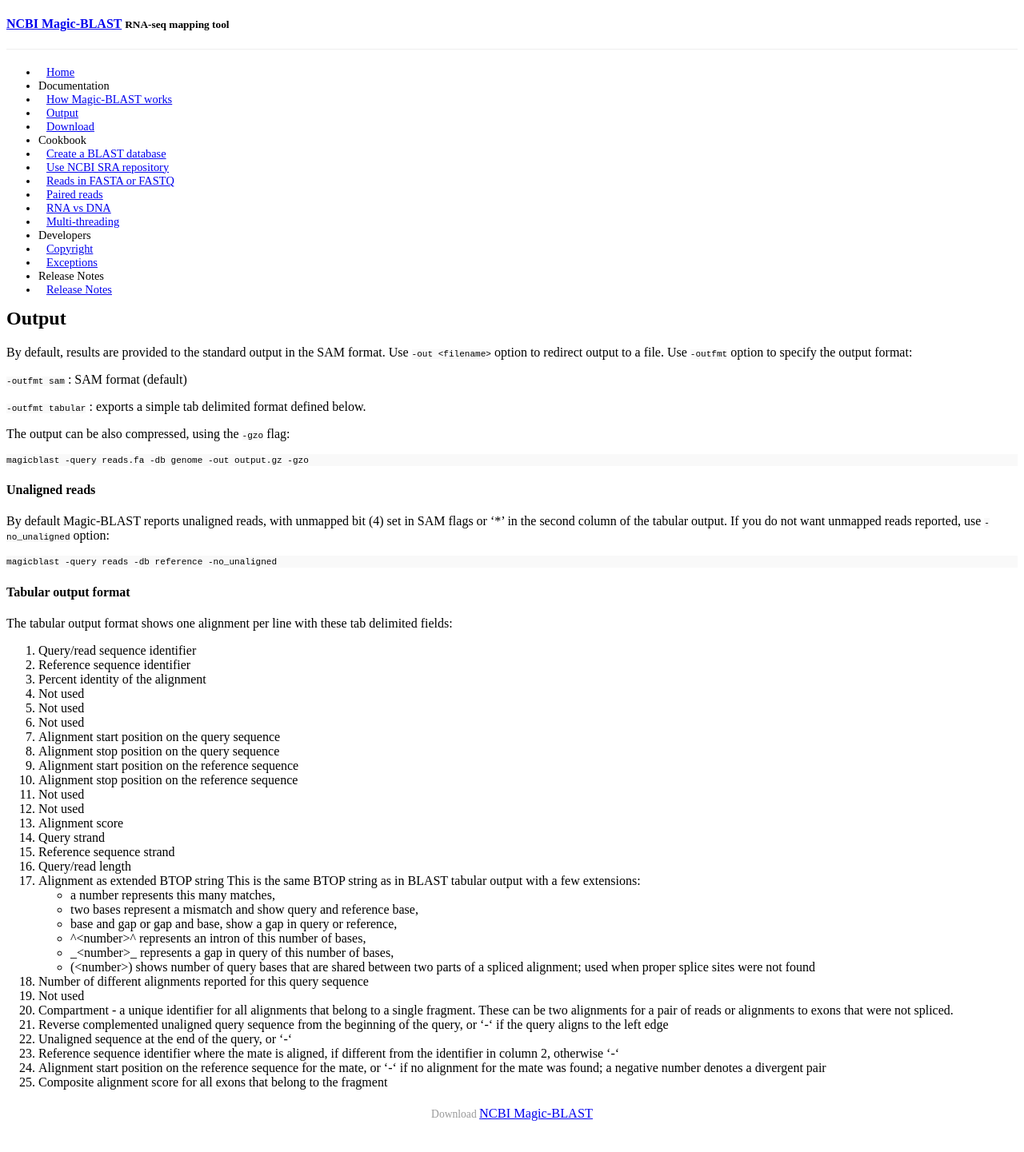
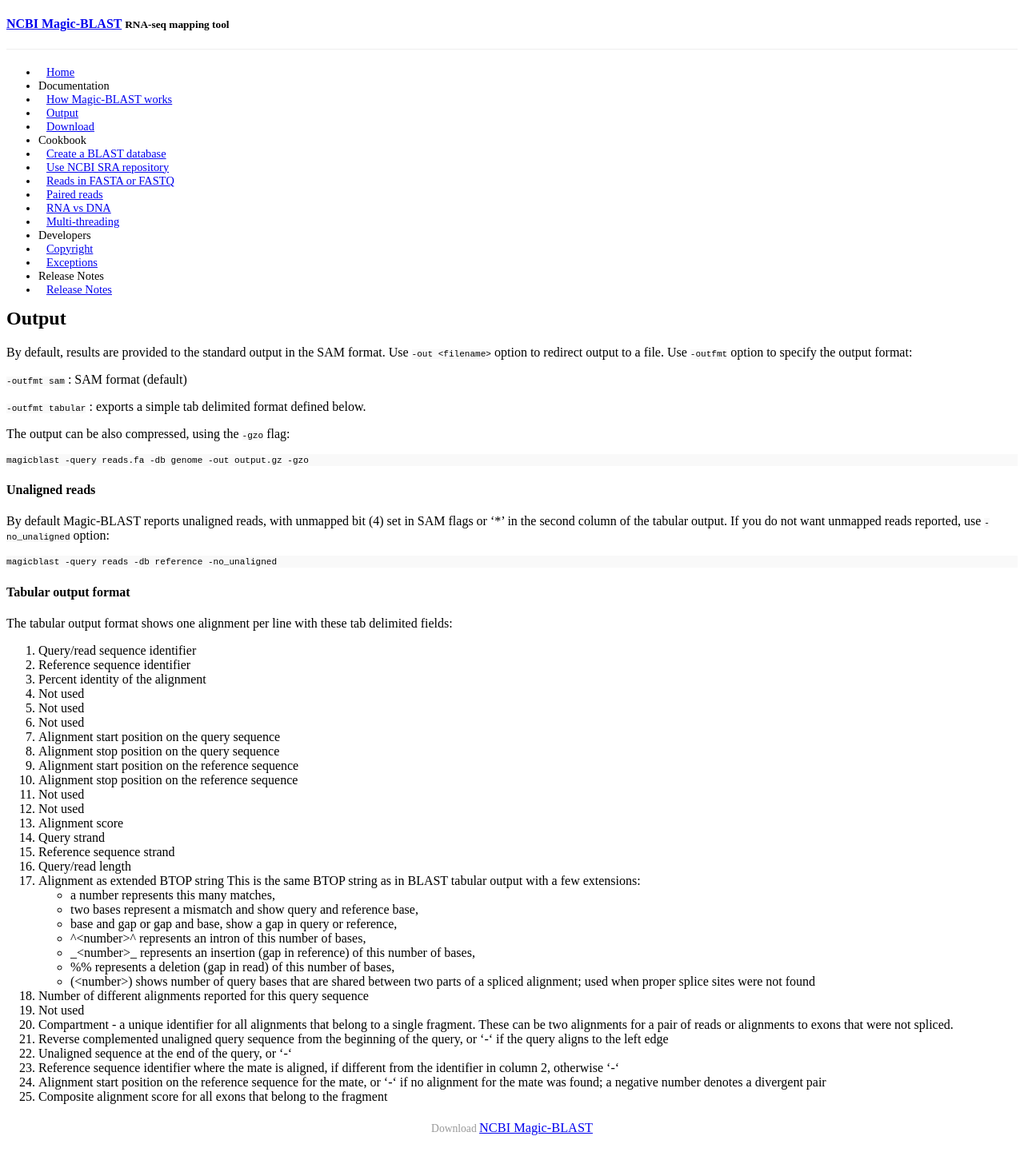
Before and after one commit to ncbi/magicblast, a Jekyll site: the page built from docs/_posts/2016-12-29-output.md, in a window 1280 px wide. Shown: the whole page at 80% size. Built offline with Jekyll 4.4.1, drawn with Linux system fonts in a browser that asks for light colours; a style sheet for code colours, icons or effects is not loaded.

Commit message:
Added new BTOP field

```diff
--- a/docs/_posts/2016-12-29-output.md
+++ b/docs/_posts/2016-12-29-output.md
@@ -56,7 +56,8 @@
     - two bases represent a mismatch and show query and reference base,
     - base and gap or gap and base, show a gap in query or reference,
     - ^\<number\>^ represents an intron of this number of bases,
-    - \_\<number\>\_ represents a gap in query of this number of bases,
+    - \_\<number\>\_ represents an insertion (gap in reference) of this number of bases,
+    - %<number>% represents a deletion (gap in read) of this number of bases,
     - (\<number\>) shows number of query bases that are shared between
     two parts of a spliced alignment; used when proper splice sites
     were not found
```
